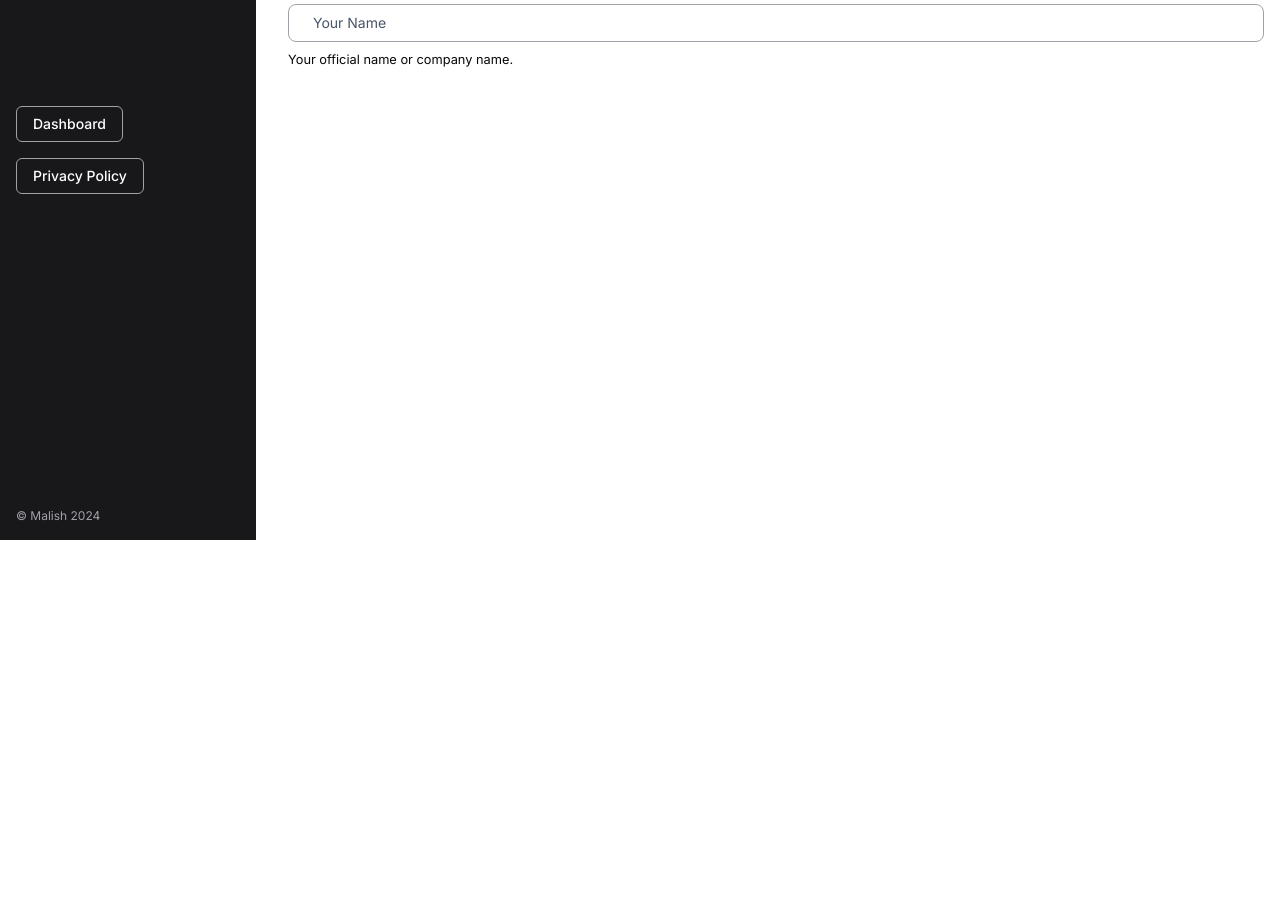
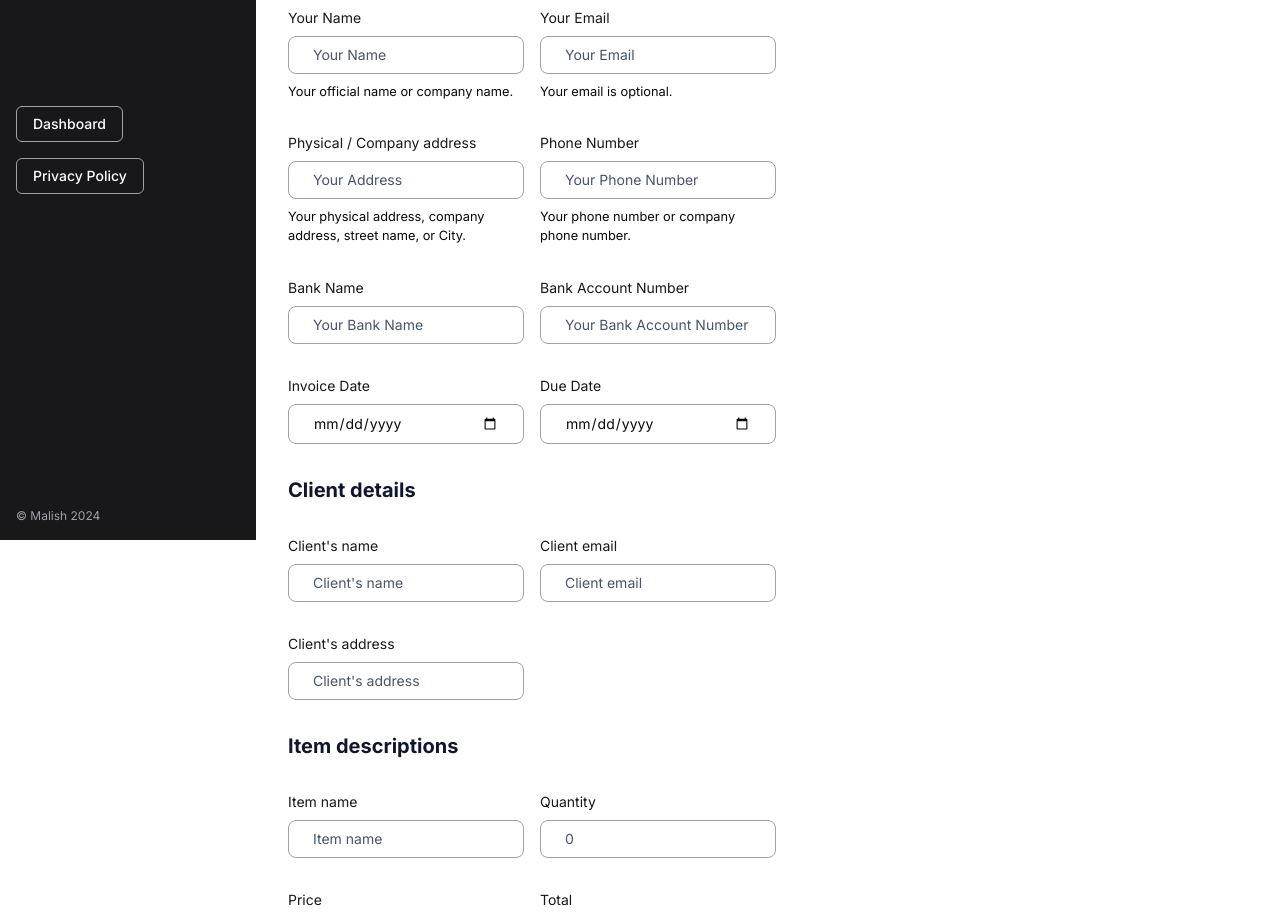
Before and after one commit to malish-stha/next-invoice, a Next.js app: page /dashboard in a window 1280 px wide. Shown: the part 260-1176 px from the top of the page. Before the commit the page ends 800 px from the top, so only its background shows below. Built offline with nearby package versions, Linux system fonts and the light colour scheme.

Commit message:
Update input and textarea styles in globals.css.

```diff
--- a/app/(dashboard)/dashboard/page.js
+++ b/app/(dashboard)/dashboard/page.js
@@ -1,3 +1,4 @@
+import { Button } from "@/components/ui/button";
 import { UserButton } from "@clerk/nextjs";
 
 export default function Dashboard() {
@@ -12,12 +13,14 @@ export default function Dashboard() {
         </div>
       </div>
 
-      <section className="lg:pl-72 px-4 ">
+      <section className="lg:pl-72 px-4 mt-8 lg:grid lg:grid-cols-2">
         <div>
           <form>
             <h2 className="text-zinc-900 font-bold text-xl mb-8">
               Your Details
             </h2>
+            <div className="grid gap-8">
+              <div className="grid gap-4 md:grid-cols-2">
                 <article className="article">
                   <label htmlFor="name" className="label">
                     Your Name
@@ -31,8 +34,219 @@ export default function Dashboard() {
                   />
                   <small>Your official name or company name.</small>
                 </article>
+
+                <article className="article">
+                  <label htmlFor="email" className="label">
+                    Your Email
+                  </label>
+                  <input
+                    type="email"
+                    name="email"
+                    id="email"
+                    placeholder="Your Email"
+                    className="input"
+                  />
+                  <small>Your email is optional.</small>
+                </article>
+              </div>
+
+              <div className="grid gap-4 md:grid-cols-2">
+                <article className="article">
+                  <label htmlFor="address" className="label">
+                    Physical / Company address
+                  </label>
+                  <input
+                    type="text"
+                    name="address"
+                    id="address"
+                    placeholder="Your Address"
+                    className="input"
+                  />
+                  <small>
+                    Your physical address, company address, street name, or
+                    City.
+                  </small>
+                </article>
+
+                <article className="article">
+                  <label htmlFor="phone-number" className="label">
+                    Phone Number
+                  </label>
+                  <input
+                    type="text"
+                    name="phone-number"
+                    id="phone-number"
+                    placeholder="Your Phone Number"
+                    className="input"
+                  />
+                  <small>Your phone number or company phone number.</small>
+                </article>
+              </div>
+
+              <div className="grid gap-4 md:grid-cols-2">
+                <article className="article">
+                  <label htmlFor="bankName" className="label">
+                    Bank Name
+                  </label>
+                  <input
+                    type="text"
+                    name="bankName"
+                    id="bankName"
+                    placeholder="Your Bank Name"
+                    className="input"
+                  />
+                </article>
+
+                <article className="article">
+                  <label htmlFor="bankAccountNumber" className="label">
+                    Bank Account Number
+                  </label>
+                  <input
+                    type="text"
+                    name="bankAccountNumber"
+                    id="bankAccountNumber"
+                    placeholder="Your Bank Account Number"
+                  />
+                </article>
+              </div>
+
+              <div className="grid gap-4 md:grid-cols-2">
+                <article className="article">
+                  <label htmlFor="invoice-date" className="label">
+                    Invoice Date
+                  </label>
+                  <input
+                    type="date"
+                    name="invoice-date"
+                    id="invoice-date"
+                    placeholder="Invoice Date"
+                  />
+                </article>
+
+                <article className="article">
+                  <label htmlFor="due-date" className="label">
+                    Due Date
+                  </label>
+                  <input
+                    type="date"
+                    name="due-date"
+                    id="due-date"
+                    placeholder="Invoice Due Date"
+                  />
+                </article>
+              </div>
+            </div>
+            {/* Client Details */}
+            <h2 className="text-slate-900 font-bold text-xl my-8">
+              Client details
+            </h2>
+
+            <div className="grid gap-8">
+              <div className="grid gap-4 md:grid-cols-2">
+                <article className="article">
+                  <label htmlFor="client-name">Client&apos;s name</label>
+                  <input
+                    type="text"
+                    name="client-name"
+                    id="client-name"
+                    placeholder="Client's name"
+                  />
+                </article>
+
+                <article className="article">
+                  <label htmlFor="client-email">Client email</label>
+                  <input
+                    type="email"
+                    name="client-email"
+                    id="client-email"
+                    placeholder="Client email"
+                  />
+                </article>
+              </div>
+
+              <div className="grid gap-4 md:grid-cols-2">
+                <article className="article">
+                  <label htmlFor="client-address">Client&apos;s address</label>
+                  <input
+                    type="text"
+                    name="client-address"
+                    id="client-address"
+                    placeholder="Client's address"
+                  />
+                </article>
+              </div>
+            </div>
+
+            {/* Items Descriptions */}
+            <h2 className="text-slate-900 font-bold text-xl my-8">
+              Item descriptions
+            </h2>
+            <div className="grid gap-8">
+              <div className="grid gap-4 md:grid-cols-2">
+                <article className="article">
+                  <label htmlFor="item-name">Item name</label>
+                  <input
+                    type="text"
+                    name="item-name"
+                    id="item-name"
+                    placeholder="Item name"
+                  />
+                </article>
+
+                <article className="article">
+                  <label htmlFor="quantity">Quantity</label>
+                  <input
+                    type="number"
+                    name="quantity"
+                    id="quantity"
+                    placeholder="0"
+                  />
+                </article>
+              </div>
+              <div className="grid gap-4 md:grid-cols-2">
+                <article className="article">
+                  <label htmlFor="price">Price</label>
+                  <input
+                    type="number"
+                    name="price"
+                    id="price"
+                    placeholder="Price"
+                    // value={price}
+                    // onChange={(e) => setPrice(e.target.value)}
+                  />
+                </article>
+
+                <article className="article">
+                  <label htmlFor="total">Total</label>
+                  <div>0</div>
+                </article>
+              </div>
+              <div className="grid gap-4 md:grid-cols-2">
+                <Button>Add Item</Button>
+              </div>
+
+              {/* Text Area */}
+              <div className="grid gap-4 md:grid-cols-2">
+                <article className="article">
+                  <label htmlFor="additional-notes">Additional notes</label>
+                  <textarea
+                    name="additional-notes"
+                    id="additional-notes"
+                    cols="30"
+                    rows="5"
+                    placeholder="Important information the client should know about"
+                    // value={notes}
+                    // onChange={(e) => setNotes(e.target.value)}
+                  ></textarea>
+                </article>
+              </div>
+            </div>
+            <div className="mt-8 py-12">
+              <Button>Preview Invoice</Button>
+            </div>
           </form>
         </div>
+        {/* Invoice Preview */}
         <div></div>
       </section>
     </>
--- a/app/globals.css
+++ b/app/globals.css
@@ -80,6 +80,7 @@
 label {
   @apply font-normal text-zinc-900 text-sm;
 }
-input {
+input,
+textarea {
   @apply border border-zinc-400 rounded-lg py-2 px-6 placeholder-slate-600 text-sm w-full;
 }
```
Lines whose indentation alone changed are shown as unchanged.
